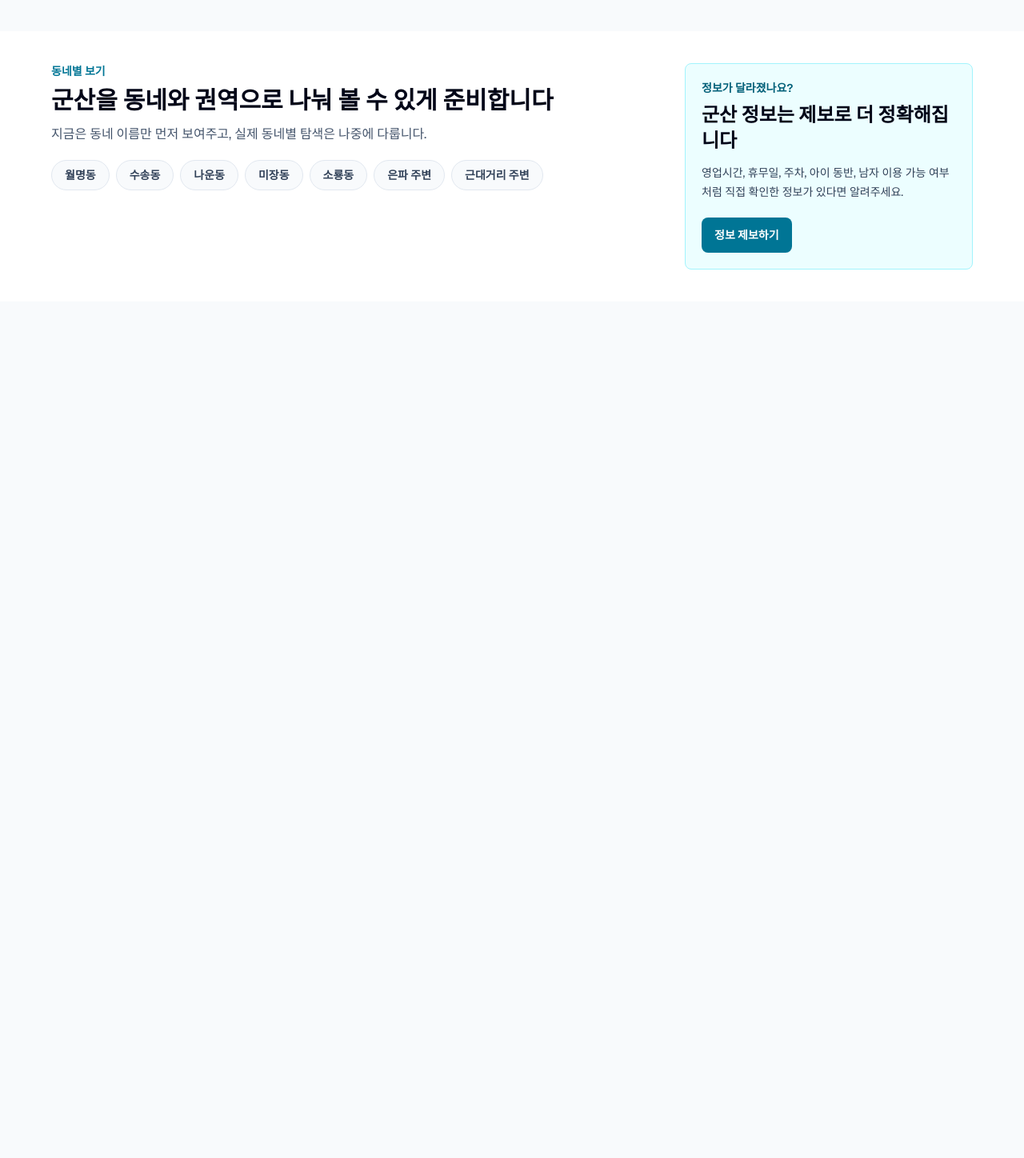
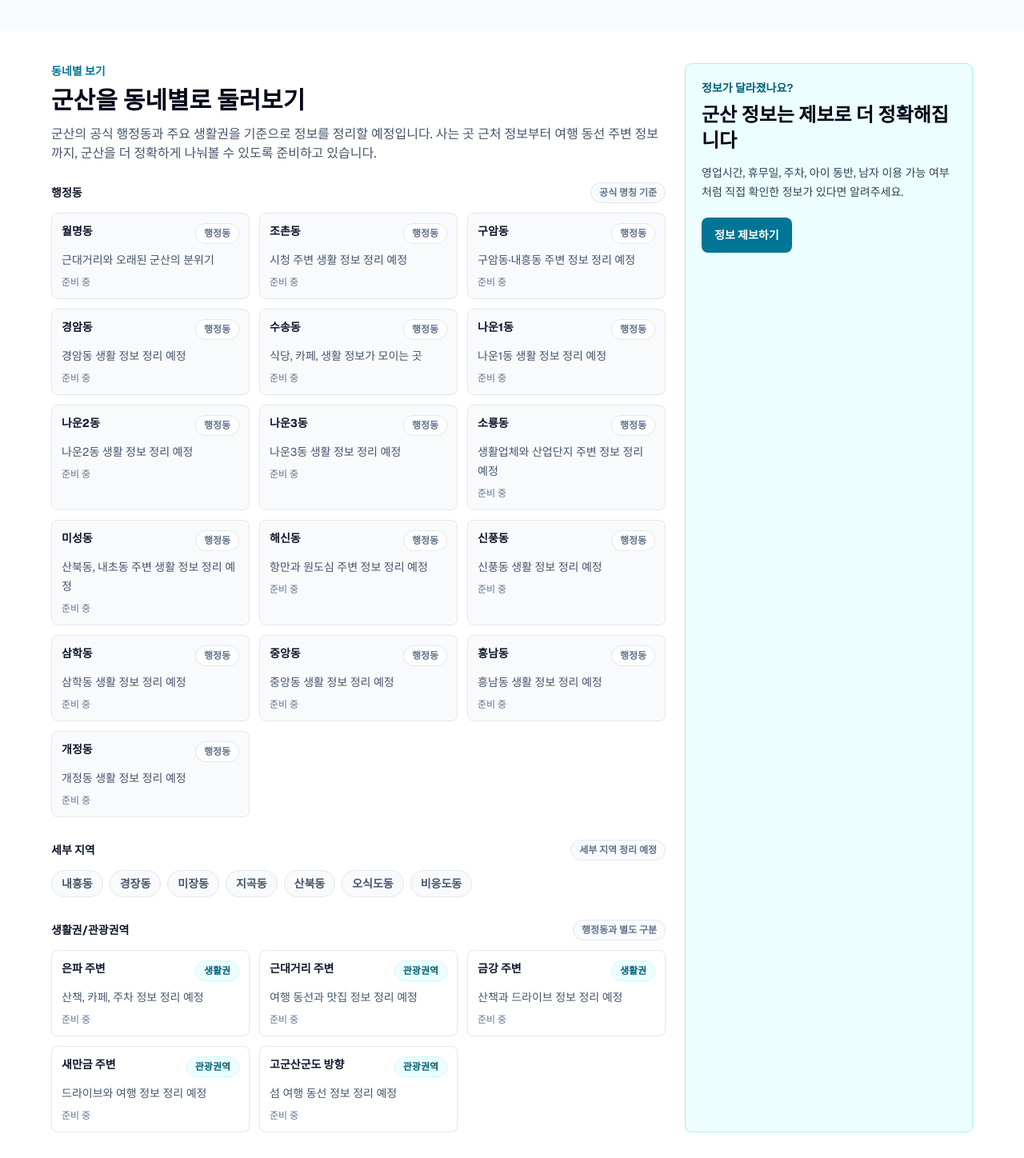
Before and after one commit to Aprasaks/gunsan-com, a Next.js app: page / in a window 1280 px wide. Shown: the part 3002-4450 px from the top of the page at 80% size. Before the commit the page ends 3379 px from the top, so only its background shows below. Built offline with nearby package versions, Linux system fonts and the light colour scheme.

Commit message:
동네별 보기 placeholder 구현 #35

```diff
--- a/app/page.tsx
+++ b/app/page.tsx
@@ -213,14 +213,109 @@ const mapPreviewKeywords = [
   "카페",
 ] as const;
 
-const neighborhoods = [
-  "월명동",
-  "수송동",
-  "나운동",
+const administrativeNeighborhoods = [
+  {
+    name: "월명동",
+    description: "근대거리와 오래된 군산의 분위기",
+  },
+  {
+    name: "조촌동",
+    description: "시청 주변 생활 정보 정리 예정",
+  },
+  {
+    name: "구암동",
+    description: "구암동·내흥동 주변 정보 정리 예정",
+  },
+  {
+    name: "경암동",
+    description: "경암동 생활 정보 정리 예정",
+  },
+  {
+    name: "수송동",
+    description: "식당, 카페, 생활 정보가 모이는 곳",
+  },
+  {
+    name: "나운1동",
+    description: "나운1동 생활 정보 정리 예정",
+  },
+  {
+    name: "나운2동",
+    description: "나운2동 생활 정보 정리 예정",
+  },
+  {
+    name: "나운3동",
+    description: "나운3동 생활 정보 정리 예정",
+  },
+  {
+    name: "소룡동",
+    description: "생활업체와 산업단지 주변 정보 정리 예정",
+  },
+  {
+    name: "미성동",
+    description: "산북동, 내초동 주변 생활 정보 정리 예정",
+  },
+  {
+    name: "해신동",
+    description: "항만과 원도심 주변 정보 정리 예정",
+  },
+  {
+    name: "신풍동",
+    description: "신풍동 생활 정보 정리 예정",
+  },
+  {
+    name: "삼학동",
+    description: "삼학동 생활 정보 정리 예정",
+  },
+  {
+    name: "중앙동",
+    description: "중앙동 생활 정보 정리 예정",
+  },
+  {
+    name: "흥남동",
+    description: "흥남동 생활 정보 정리 예정",
+  },
+  {
+    name: "개정동",
+    description: "개정동 생활 정보 정리 예정",
+  },
+] as const;
+
+const detailNeighborhoods = [
+  "내흥동",
+  "경장동",
   "미장동",
-  "소룡동",
-  "은파 주변",
-  "근대거리 주변",
+  "지곡동",
+  "산북동",
+  "오식도동",
+  "비응도동",
+] as const;
+
+const localAreas = [
+  {
+    name: "은파 주변",
+    description: "산책, 카페, 주차 정보 정리 예정",
+    label: "생활권",
+  },
+  {
+    name: "근대거리 주변",
+    description: "여행 동선과 맛집 정보 정리 예정",
+    label: "관광권역",
+  },
+  {
+    name: "금강 주변",
+    description: "산책과 드라이브 정보 정리 예정",
+    label: "생활권",
+  },
+  {
+    name: "새만금 주변",
+    description: "드라이브와 여행 정보 정리 예정",
+    label: "관광권역",
+  },
+  {
+    name: "고군산군도 방향",
+    description: "섬 여행 동선 정보 정리 예정",
+    label: "관광권역",
+  },
 ] as const;
 
 const featuredPlaces = places.slice(0, 3);
@@ -533,18 +628,95 @@ export default function Home() {
           <div>
             <SectionHeader
               eyebrow="동네별 보기"
-              title="군산을 동네와 권역으로 나눠 볼 수 있게 준비합니다"
-              description="지금은 동네 이름만 먼저 보여주고, 실제 동네별 탐색은 나중에 다룹니다."
+              title="군산을 동네별로 둘러보기"
+              description="군산의 공식 행정동과 주요 생활권을 기준으로 정보를 정리할 예정입니다. 사는 곳 근처 정보부터 여행 동선 주변 정보까지, 군산을 더 정확하게 나눠볼 수 있도록 준비하고 있습니다."
             />
-            <div className="mt-5 flex flex-wrap gap-2">
-              {neighborhoods.map((neighborhood) => (
-                <span
-                  key={neighborhood}
-                  className="rounded-full border border-slate-200 bg-slate-50 px-4 py-2 text-sm font-semibold text-slate-700"
-                >
-                  {neighborhood}
+
+            <div className="mt-6">
+              <div className="flex items-center justify-between gap-3">
+                <h3 className="text-sm font-bold text-slate-900">행정동</h3>
+                <span className="rounded-full border border-slate-200 bg-slate-50 px-2.5 py-1 text-xs font-semibold text-slate-500">
+                  공식 명칭 기준
                 </span>
-              ))}
+              </div>
+              <div className="mt-3 grid gap-3 sm:grid-cols-2 xl:grid-cols-3">
+                {administrativeNeighborhoods.map((neighborhood) => (
+                  <article
+                    key={neighborhood.name}
+                    className="rounded-lg border border-slate-200 bg-slate-50 p-3"
+                  >
+                    <div className="flex items-start justify-between gap-3">
+                      <h4 className="text-sm font-bold text-slate-900">
+                        {neighborhood.name}
+                      </h4>
+                      <span className="shrink-0 rounded-full border border-slate-200 bg-white px-2.5 py-1 text-xs font-semibold text-slate-500">
+                        행정동
+                      </span>
+                    </div>
+                    <p className="mt-2 text-sm leading-6 text-slate-600">
+                      {neighborhood.description}
+                    </p>
+                    <p className="mt-2 text-xs font-medium text-slate-500">
+                      준비 중
+                    </p>
+                  </article>
+                ))}
+              </div>
+            </div>
+
+            <div className="mt-7">
+              <div className="flex items-center justify-between gap-3">
+                <h3 className="text-sm font-bold text-slate-900">
+                  세부 지역
+                </h3>
+                <span className="rounded-full border border-slate-200 bg-slate-50 px-2.5 py-1 text-xs font-semibold text-slate-500">
+                  세부 지역 정리 예정
+                </span>
+              </div>
+              <div className="mt-3 flex flex-wrap gap-2">
+                {detailNeighborhoods.map((neighborhood) => (
+                  <span
+                    key={neighborhood}
+                    className="rounded-full border border-slate-200 bg-slate-50 px-3 py-1.5 text-sm font-semibold text-slate-600"
+                  >
+                    {neighborhood}
+                  </span>
+                ))}
+              </div>
+            </div>
+
+            <div className="mt-7">
+              <div className="flex items-center justify-between gap-3">
+                <h3 className="text-sm font-bold text-slate-900">
+                  생활권/관광권역
+                </h3>
+                <span className="rounded-full border border-slate-200 bg-slate-50 px-2.5 py-1 text-xs font-semibold text-slate-500">
+                  행정동과 별도 구분
+                </span>
+              </div>
+              <div className="mt-3 grid gap-3 sm:grid-cols-2 xl:grid-cols-3">
+                {localAreas.map((area) => (
+                  <article
+                    key={area.name}
+                    className="rounded-lg border border-slate-200 bg-white p-3"
+                  >
+                    <div className="flex items-start justify-between gap-3">
+                      <h4 className="text-sm font-bold text-slate-900">
+                        {area.name}
+                      </h4>
+                      <span className="shrink-0 rounded-full border border-cyan-100 bg-cyan-50 px-2.5 py-1 text-xs font-semibold text-cyan-800">
+                        {area.label}
+                      </span>
+                    </div>
+                    <p className="mt-2 text-sm leading-6 text-slate-600">
+                      {area.description}
+                    </p>
+                    <p className="mt-2 text-xs font-medium text-slate-500">
+                      준비 중
+                    </p>
+                  </article>
+                ))}
+              </div>
             </div>
           </div>
 
```
